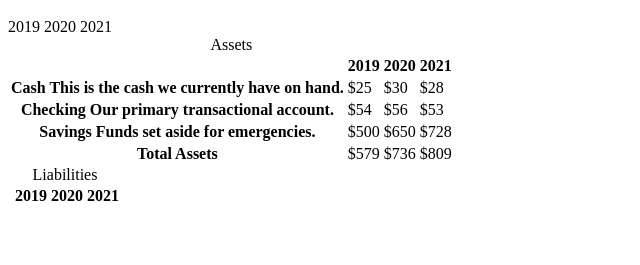
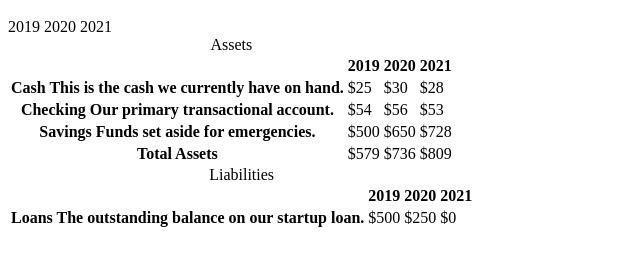
Before and after one commit to reubengermain12/Balance_Sheet, a plain HTML site: page index.html in a window 1280 px wide. Shown: the part 49-314 px from the top of the page, without its empty margins (0-640 px from the left). Drawn offline with Linux system fonts and the light colour scheme.

Commit message:
added a table header & some table data elements with some classes and values

```diff
--- a/index.html
+++ b/index.html
@@ -88,7 +88,17 @@
               </tr>
             </thead>
             <tbody>
-              <tr class="data"></tr>
+              <tr class="data">
+                <th>
+                  Loans
+                  <span class="description"
+                    >The outstanding balance on our startup loan.</span
+                  >
+                </th>
+                <td>$500</td>
+                <td>$250</td>
+                <td class="current">$0</td>
+              </tr>
               <tr class="data"></tr>
               <tr class="data"></tr>
               <tr class="total"></tr>
```
